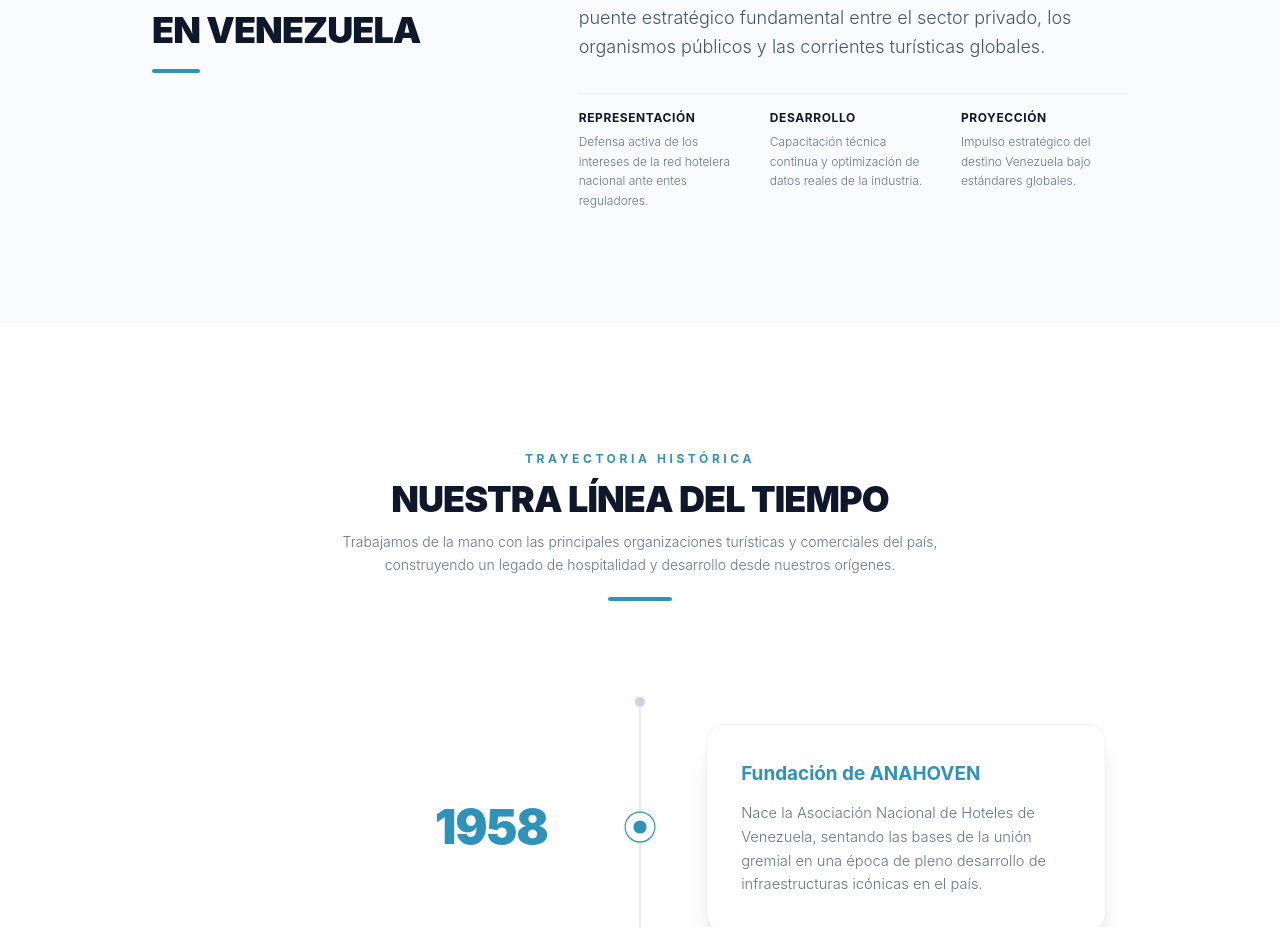
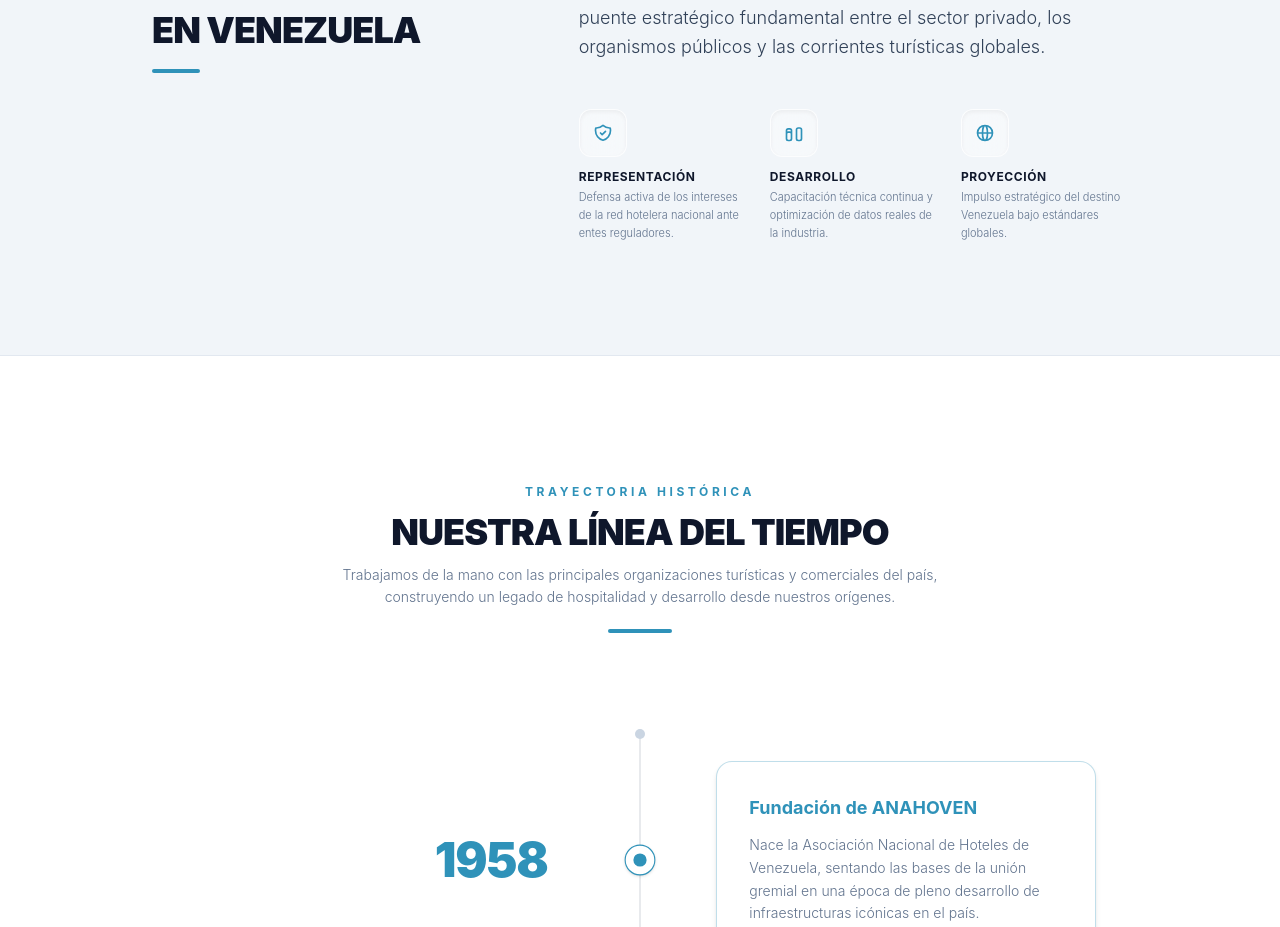
Before and after one commit to shirleybernaez-hub/fenahoven, a React (Vite) app: page /web in a window 1280 px wide. Shown: the part 1105-2032 px from the top of the page. Built offline with nearby package versions, Linux system fonts and the light colour scheme; the HTML template or start-up script is replaced by a standard one.

Commit message:
Sección institucional optimizada: fondo gris de alto contraste e íconos glassmorphism vectoriales

```diff
--- a/src/Web.jsx
+++ b/src/Web.jsx
@@ -170,8 +170,8 @@
         </div>
       </section>
 
-      {/* [NUEVA SECCIÓN] 3.5. INTRODUCCIÓN INSTITUCIONAL: ¿QUÉ ES FENAHOVEN? */}
-      <section className="py-28 bg-[#FAFBFD] border-b border-slate-100">
+      {/* 3.5. INTRODUCCIÓN INSTITUCIONAL: FONDO GRIS CONTROLADO E ÍCONOS GLASSMORPHISM */}
+      <section className="py-28 bg-[#F1F5F9] border-b border-slate-200">
         <div className="max-w-5xl mx-auto px-6">
           <div className="grid grid-cols-1 md:grid-cols-12 gap-12 items-start">
 
@@ -186,26 +186,57 @@
               <div className="w-12 h-1 bg-[#2F92B9] rounded-full mt-2" />
             </div>
 
-            {/* Párrafo maestro y pilares descriptivos a la derecha */}
-            <div className="md:col-span-7 space-y-8">
-              <p className="text-slate-600 text-base md:text-lg font-light leading-relaxed">
+            {/* Párrafo maestro y pilares descriptivos con Glassmorphism */}
+            <div className="md:col-span-7 space-y-10">
+              <p className="text-slate-700 text-base md:text-lg font-light leading-relaxed">
                 La <strong className="font-semibold text-slate-900">Federación Nacional de Hoteles de Venezuela (FENAHOVEN)</strong> es la organización gremial matriz que agrupa, representa y potencia a las cámaras y establecimientos de hospedaje en todo el territorio nacional. Actuamos como el puente estratégico fundamental entre el sector privado, los organismos públicos y las corrientes turísticas globales.
               </p>
 
-              {/* Mini rejilla interna con los 3 ejes de acción en alta legibilidad */}
-              <div className="grid grid-cols-1 sm:grid-cols-3 gap-6 pt-4 border-t border-slate-200/60">
-                <div className="space-y-1.5">
-                  <h4 className="text-xs uppercase tracking-wider font-bold text-slate-900">Representación</h4>
-                  <p className="text-xs text-slate-500 font-light leading-relaxed">Defensa activa de los intereses de la red hotelera nacional ante entes reguladores.</p>
+              {/* Bloques de Acción Estilo Glassmorphism */}
+              <div className="grid grid-cols-1 sm:grid-cols-3 gap-6 pt-2">
+
+                {/* Pilar 1: Representación */}
+                <div className="space-y-3">
+                  {/* Ícono Glassmorphism */}
+                  <div className="w-12 h-12 rounded-xl bg-white/40 backdrop-blur-md border border-white/60 shadow-inner flex items-center justify-center text-[#2F92B9]">
+                    <svg className="w-5 h-5" fill="none" stroke="currentColor" strokeWidth="2" viewBox="0 0 24 24">
+                      <path strokeLinecap="round" strokeLinejoin="round" d="M9 12l2 2 4-4m5.618-4.016A11.955 11.955 0 0112 2.944a11.955 11.955 0 01-8.618 3.04A12.02 12.02 0 003 9c0 5.591 3.824 10.29 9 11.622 5.176-1.332 9-6.03 9-11.622 0-1.042-.133-2.052-.382-3.016z" />
+                    </svg>
+                  </div>
+                  <div className="space-y-1">
+                    <h4 className="text-xs uppercase tracking-wider font-bold text-slate-900">Representación</h4>
+                    <p className="text-[11px] text-slate-500 font-light leading-relaxed">Defensa activa de los intereses de la red hotelera nacional ante entes reguladores.</p>
+                  </div>
                 </div>
-                <div className="space-y-1.5">
-                  <h4 className="text-xs uppercase tracking-wider font-bold text-slate-900">Desarrollo</h4>
-                  <p className="text-xs text-slate-500 font-light leading-relaxed">Capacitación técnica continua y optimización de datos reales de la industria.</p>
+
+                {/* Pilar 2: Desarrollo */}
+                <div className="space-y-3">
+                  {/* Ícono Glassmorphism */}
+                  <div className="w-12 h-12 rounded-xl bg-white/40 backdrop-blur-md border border-white/60 shadow-inner flex items-center justify-center text-[#2F92B9]">
+                    <svg className="w-5 h-5" fill="none" stroke="currentColor" strokeWidth="2" viewBox="0 0 24 24">
+                      <path strokeLinecap="round" strokeLinejoin="round" d="M9 19v-6a2 2 0 00-2-2H5a2 2 0 00-2 2v6a2 2 0 002 2h2a2 2 0 002-2zm0 0V9a2 2 0 00-2-2H5a2 2 0 00-2 2v10a2 2 0 002 2h2a2 2 0 002-2zm12 0v-11a2 2 0 00-2-2h-2a2 2 0 00-2 2v11a2 2 0 002 2h2a2 2 0 002-2z" />
+                    </svg>
+                  </div>
+                  <div className="space-y-1">
+                    <h4 className="text-xs uppercase tracking-wider font-bold text-slate-900">Desarrollo</h4>
+                    <p className="text-[11px] text-slate-500 font-light leading-relaxed">Capacitación técnica continua y optimización de datos reales de la industria.</p>
+                  </div>
                 </div>
-                <div className="space-y-1.5">
-                  <h4 className="text-xs uppercase tracking-wider font-bold text-slate-900">Proyección</h4>
-                  <p className="text-xs text-slate-500 font-light leading-relaxed">Impulso estratégico del destino Venezuela bajo estándares globales.</p>
+
+                {/* Pilar 3: Proyección */}
+                <div className="space-y-3">
+                  {/* Ícono Glassmorphism */}
+                  <div className="w-12 h-12 rounded-xl bg-white/40 backdrop-blur-md border border-white/60 shadow-inner flex items-center justify-center text-[#2F92B9]">
+                    <svg className="w-5 h-5" fill="none" stroke="currentColor" strokeWidth="2" viewBox="0 0 24 24">
+                      <path strokeLinecap="round" strokeLinejoin="round" d="M21 12a9 9 0 01-9 9m9-9a9 9 0 00-9-9m9 9H3m9 9a9 9 0 01-9-9m9 9c1.657 0 3-4.03 3-9s-1.343-9-3-9m0 18c-1.657 0-3-4.03-3-9s1.343-9 3-9m-9 9a9 9 0 019-9" />
+                    </svg>
+                  </div>
+                  <div className="space-y-1">
+                    <h4 className="text-xs uppercase tracking-wider font-bold text-slate-900">Proyección</h4>
+                    <p className="text-[11px] text-slate-500 font-light leading-relaxed">Impulso estratégico del destino Venezuela bajo estándares globales.</p>
+                  </div>
                 </div>
+
               </div>
             </div>
 
@@ -239,19 +270,20 @@
             {/* Círculo base inferior */}
             <div className="hidden md:block absolute bottom-0 left-1/2 transform -translate-x-1/2 w-2.5 h-2.5 bg-slate-300 rounded-full z-20" />
 
-            <div className="space-y-16 md:space-y-20 py-8 relative z-10">
+            <div className="space-y-16 md:space-y-24 py-8 relative z-10">
               {timelineEvents.map((event, index) => {
                 const isLeftYear = index % 2 === 0;
                 const isItemActive = activeHito === index;
 
-                // Lógica de parpadeo secuencial:
-                // El nodo debe parpadear SI es el siguiente hito inmediato a presionar (activeHito + 1).
+                // Lógica de parpadeo secuencial
                 const isNextHitoToClick = activeHito === null ? index === 0 : index === activeHito + 1;
 
                 return (
                   <div
                     key={index}
-                    className="flex flex-col md:grid md:grid-cols-11 items-center w-full relative cursor-pointer"
+                    className={`flex flex-col md:grid md:grid-cols-11 items-center w-full relative cursor-pointer transition-all duration-300 ${
+                      isItemActive ? 'opacity-100 scale-100' : 'opacity-50 hover:opacity-80 scale-[0.99]'
+                    }`}
                     onClick={() => setActiveHito(index)}
                   >
 
@@ -262,8 +294,8 @@
                           {event.year}
                         </div>
                       ) : (
-                        <div className={`w-full max-w-sm bg-white rounded-2xl p-6 md:p-8 border border-slate-100 shadow-sm transition-all duration-500 transform ${
-                          isItemActive ? 'scale-105 border-[#2F92B9]/30 shadow-xl bg-slate-50/10' : 'scale-100 hover:scale-[1.01]'
+                        <div className={`w-full max-w-sm bg-white rounded-2xl p-6 md:p-8 border transition-all duration-300 ${
+                          isItemActive ? 'border-[#2F92B9]/30 shadow-md bg-slate-50/20' : 'border-slate-100 shadow-sm'
                         }`}>
                           <div className="block md:hidden text-2xl font-black text-[#2F92B9] mb-2">{event.year}</div>
                           <h3 className={`text-lg font-bold mb-3 transition-colors duration-300 ${isItemActive ? 'text-[#2F92B9]' : 'text-slate-950'}`}>{event.title}</h3>
@@ -297,8 +329,8 @@
                     {/* COLUMNA DERECHA (Card Informativo o Año en Azul Sólido) */}
                     <div className="w-full md:col-span-5 flex justify-center md:justify-start md:px-8 z-10 mt-4 md:mt-0">
                       {isLeftYear ? (
-                        <div className={`w-full max-w-sm bg-white rounded-2xl p-6 md:p-8 border border-slate-100 shadow-sm transition-all duration-500 transform ${
-                          isItemActive ? 'scale-105 border-[#2F92B9]/30 shadow-xl bg-slate-50/10' : 'scale-100 hover:scale-[1.01]'
+                        <div className={`w-full max-w-sm bg-white rounded-2xl p-6 md:p-8 border transition-all duration-300 ${
+                          isItemActive ? 'border-[#2F92B9]/30 shadow-md bg-slate-50/20' : 'border-slate-100 shadow-sm'
                         }`}>
                           <div className="block md:hidden text-2xl font-black text-[#2F92B9] mb-2">{event.year}</div>
                           <h3 className={`text-lg font-bold mb-3 transition-colors duration-300 ${isItemActive ? 'text-[#2F92B9]' : 'text-slate-950'}`}>{event.title}</h3>
```
